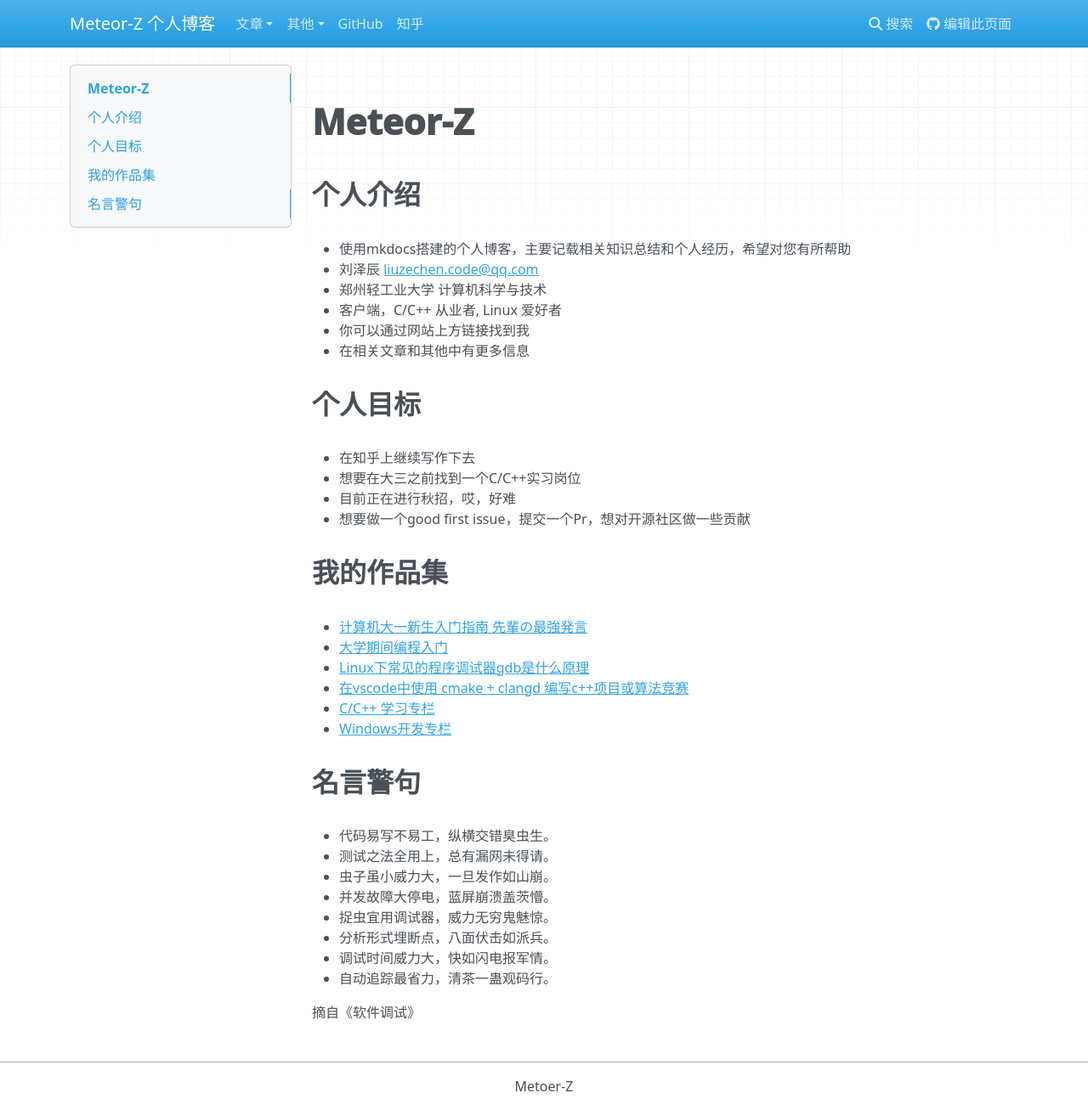
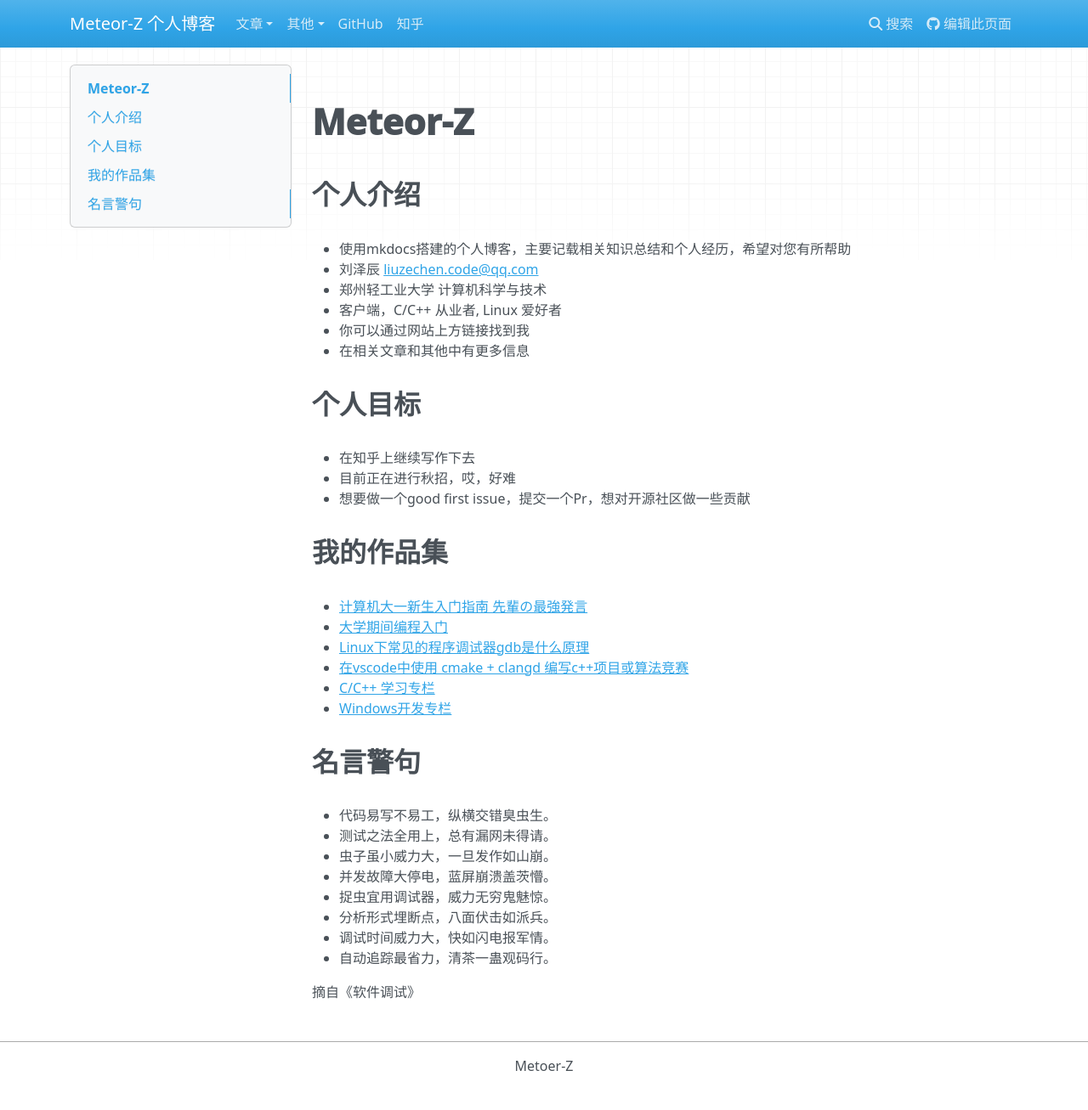
Before and after one commit to Meteor-Z/Meteor-Z.github.io, an MkDocs documentation site: the page built from docs/index.md, in a window 1280 px wide and 1307 px high. Shown: the whole window at 85% size. Built offline with MkDocs 1.6.1, drawn with Linux system fonts in a browser that asks for light colours; nearby versions of some CDN libraries; a script that is not in the unit is left out.

Commit message:
bugfix: fix

```diff
--- a/docs/index.md
+++ b/docs/index.md
@@ -12,7 +12,6 @@
 ## 个人目标
 
 - 在知乎上继续写作下去
-- 想要在大三之前找到一个C/C++实习岗位
 - 目前正在进行秋招，哎，好难
 - 想要做一个good first issue，提交一个Pr，想对开源社区做一些贡献
 
```
